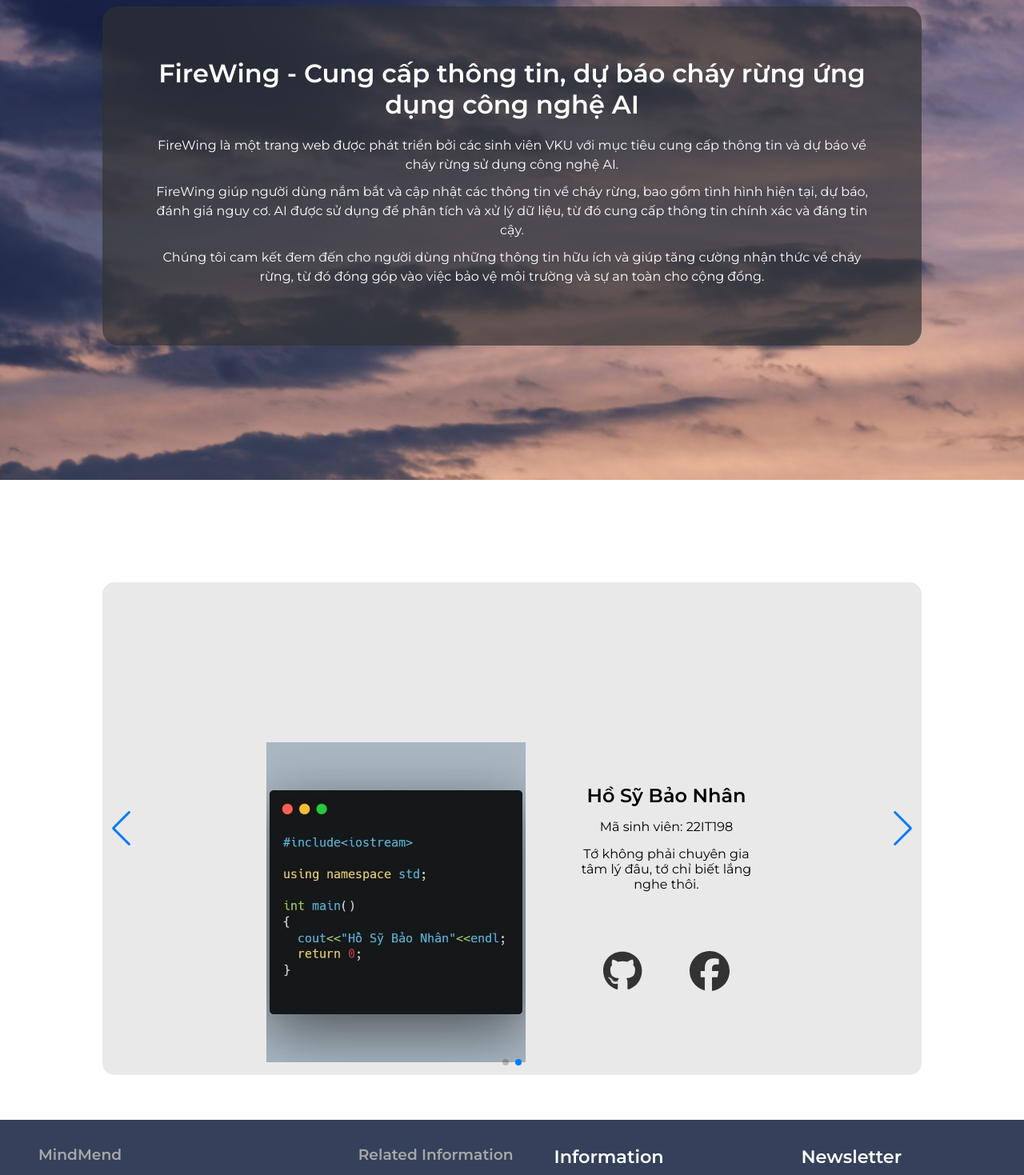
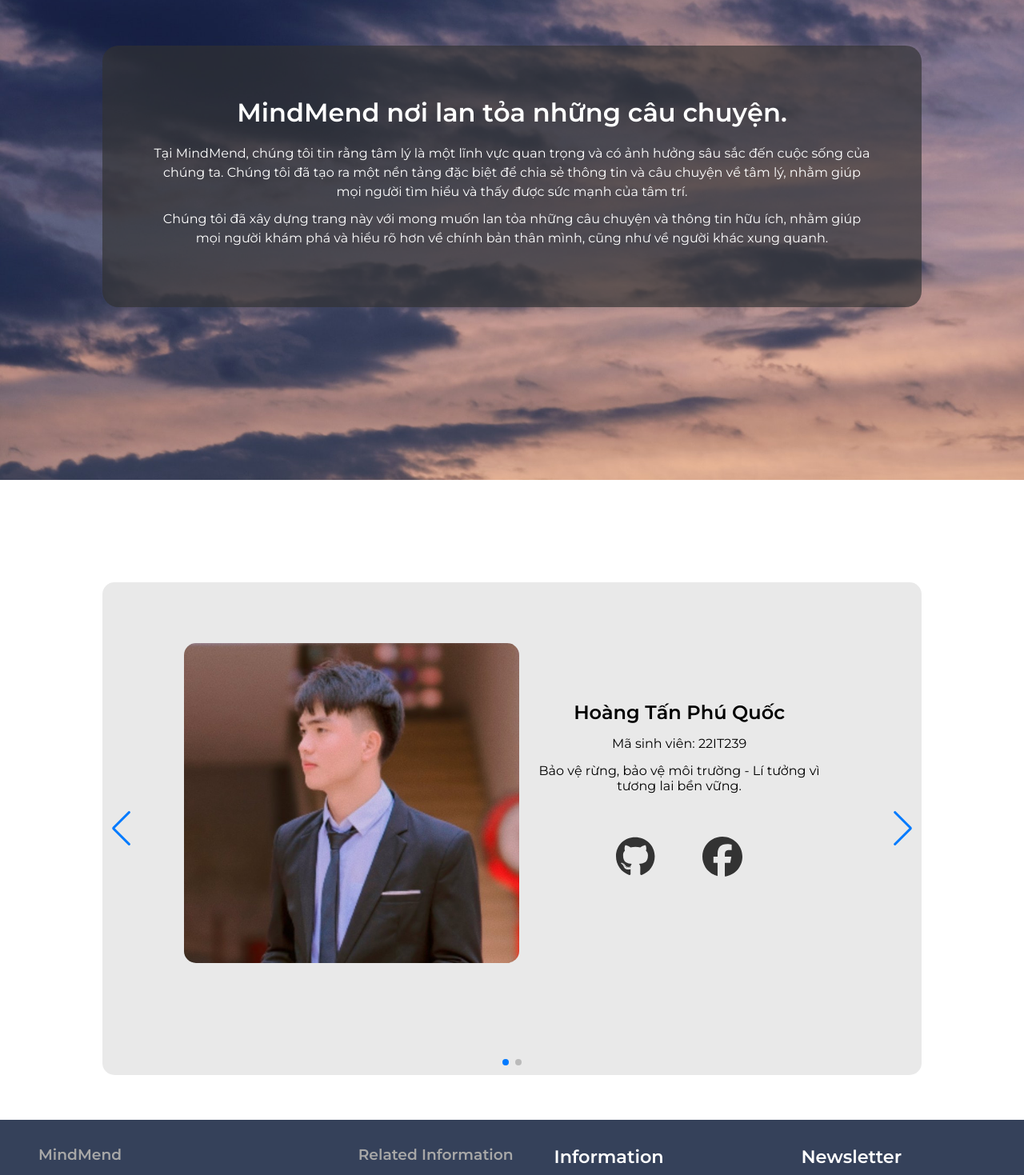
Before and after one commit to bobaonhan123/mind-mend, a React (Create React App) app: page /about-us in a window 1280 px wide. Shown: the part 200-1669 px from the top of the page at 80% size. Built offline with nearby package versions, Linux system fonts and the light colour scheme.

Commit message:
update sharing page responsive and about us page content

```diff
--- a/src/Assets/CSS/AboutUs.css
+++ b/src/Assets/CSS/AboutUs.css
@@ -32,7 +32,6 @@
 }
 
 .container__title {
-    font-size: 2rem;
     font-weight: bold;
     margin-bottom: 20px;
 }
@@ -52,36 +51,70 @@
     color: white;
 }
 
-/* Media Queries */
-@media (max-width: 768px) {
-    .about-us {
-        padding: 30px;
+/* Extra small devices (phones, 600px and down) */
+@media only screen and (max-width: 600px) {
+    .container__info {
+        margin-top: 96%;
+        width: 90%;
+        text-align: justify;
+        margin-bottom: 50%;
     }
 
-    .container__info {
-        width: 90%;
+    .container__title {
+        font-size: 1.3em !important;
+
+    }
+
+    .container__description:last-child {
+        display: none;
     }
 }
 
-@media (max-width: 576px) {
-    .about-us {
-        padding: 20px;
+/* Small devices (portrait tablets and large phones, 600px and up) */
+@media only screen and (min-width: 600px) {
+    .carousel__slide {
+        padding-bottom: 23% !important;
     }
 
-    .container__info {
-        width: 100%;
-        padding: 10px;
+    .avatar {
+        border-radius: 15px;
     }
 
-    .container__title {
-        font-size: 1.5rem;
+    .member__info {
+        margin: unset !important;
     }
 
-    .container__description {
-        font-size: 0.9rem;
+    .social__icons {
+        margin-top: 20px !important;
+    }
+}
+
+/* Medium devices (landscape tablets, 768px and up) */
+@media only screen and (min-width: 768px) {
+    .carousel__container {
+
+    }
+    .carousel__slide {
+        padding: 10% !important;
+        padding-bottom: 25% !important;
+    }
+}
+
+/* Large devices (laptops/desktops, 992px and up) */
+@media only screen and (min-width: 992px) {
+    .carousel__container {
+        margin-bottom: 100px !important;
+        height: 100% !important;
+        width: 90% !important;
+        display: flex;
+        justify-content: center;
     }
 
-    .cards__container {
-        height: auto;
+    .carousel__slide {
+        padding-bottom: 350px !important;
+    }
+
+    .avatar {
+        border-radius: 15px;
     }
 }
--- a/src/Components/LittleComponent/CarouselSwiper.js
+++ b/src/Components/LittleComponent/CarouselSwiper.js
@@ -49,7 +49,7 @@ const CarouselSwiper = () => {
             navigation
             pagination={{ clickable: true }}
             effect="coverflow"
-            autoplay={{ delay: 2500 }} // Tự động chuyển slide sau 3 giây
+            // autoplay={{ delay: 2500 }} // Tự động chuyển slide sau 3 giây
             loop
         >
             {members.map((member) => (
--- a/src/Components/Pages/AboutUs.js
+++ b/src/Components/Pages/AboutUs.js
@@ -10,21 +10,17 @@ function AboutUs() {
                 {/* Thông tin về Đề Tài */}
                 <div className="container__info">
                     <h1 className="container__title">
-                        FireWing - Cung cấp thông tin, dự báo cháy rừng ứng dụng công nghệ AI
+                        MindMend nơi lan tỏa những câu chuyện.
                     </h1>
                     <p className="container__description">
-                        FireWing là một trang web được phát triển bởi các sinh viên VKU với mục tiêu cung cấp thông tin
-                        và dự báo về cháy rừng sử dụng công nghệ AI.
+                    Tại MindMend, chúng tôi tin rằng tâm lý là một lĩnh vực quan trọng và có ảnh hưởng sâu sắc đến cuộc sống của chúng ta. Chúng tôi đã tạo ra một nền tảng đặc biệt để chia sẻ thông tin và câu chuyện về tâm lý, nhằm giúp mọi người tìm hiểu và thấy được sức mạnh của tâm trí.
+
                     </p>
                     <p className="container__description">
-                        FireWing giúp người dùng nắm bắt và cập nhật các thông tin về cháy rừng, bao gồm tình hình hiện
-                        tại, dự báo, đánh giá nguy cơ. AI được sử dụng để phân tích và xử lý dữ liệu, từ đó cung cấp
-                        thông tin chính xác và đáng tin cậy.
+                    Chúng tôi đã xây dựng trang này với mong muốn lan tỏa những câu chuyện và thông tin hữu ích, nhằm giúp mọi người khám phá và hiểu rõ hơn về chính bản thân mình, cũng như về người khác xung quanh.
                     </p>
-                    <p className="container__description">
-                        Chúng tôi cam kết đem đến cho người dùng những thông tin hữu ích và giúp tăng cường nhận thức về
-                        cháy rừng, từ đó đóng góp vào việc bảo vệ môi trường và sự an toàn cho cộng đồng.
-                    </p>
+                    {/* <p className="container__description">
+                    </p> */}
                 </div>
                 {/* Caroursel*/}
 
```
